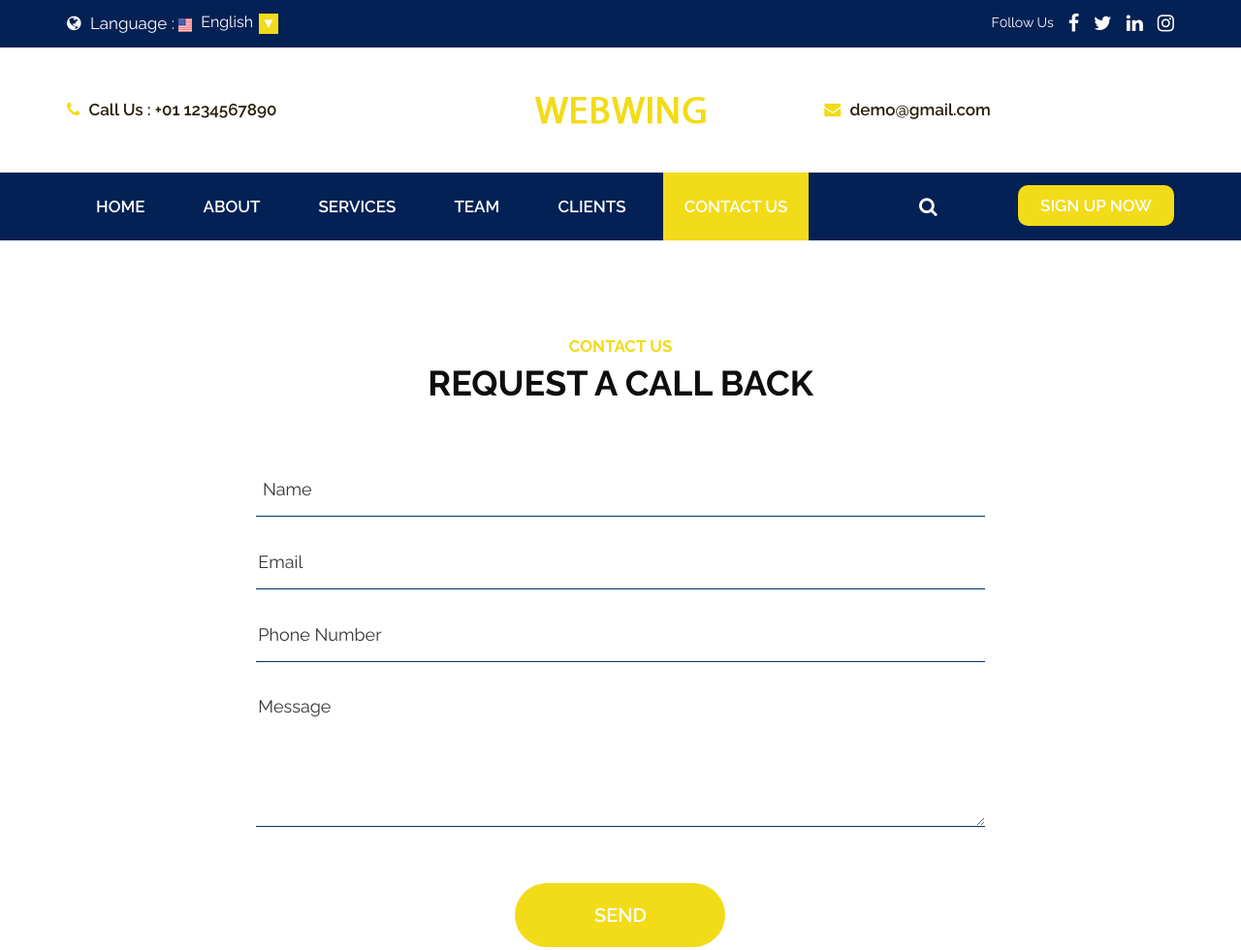
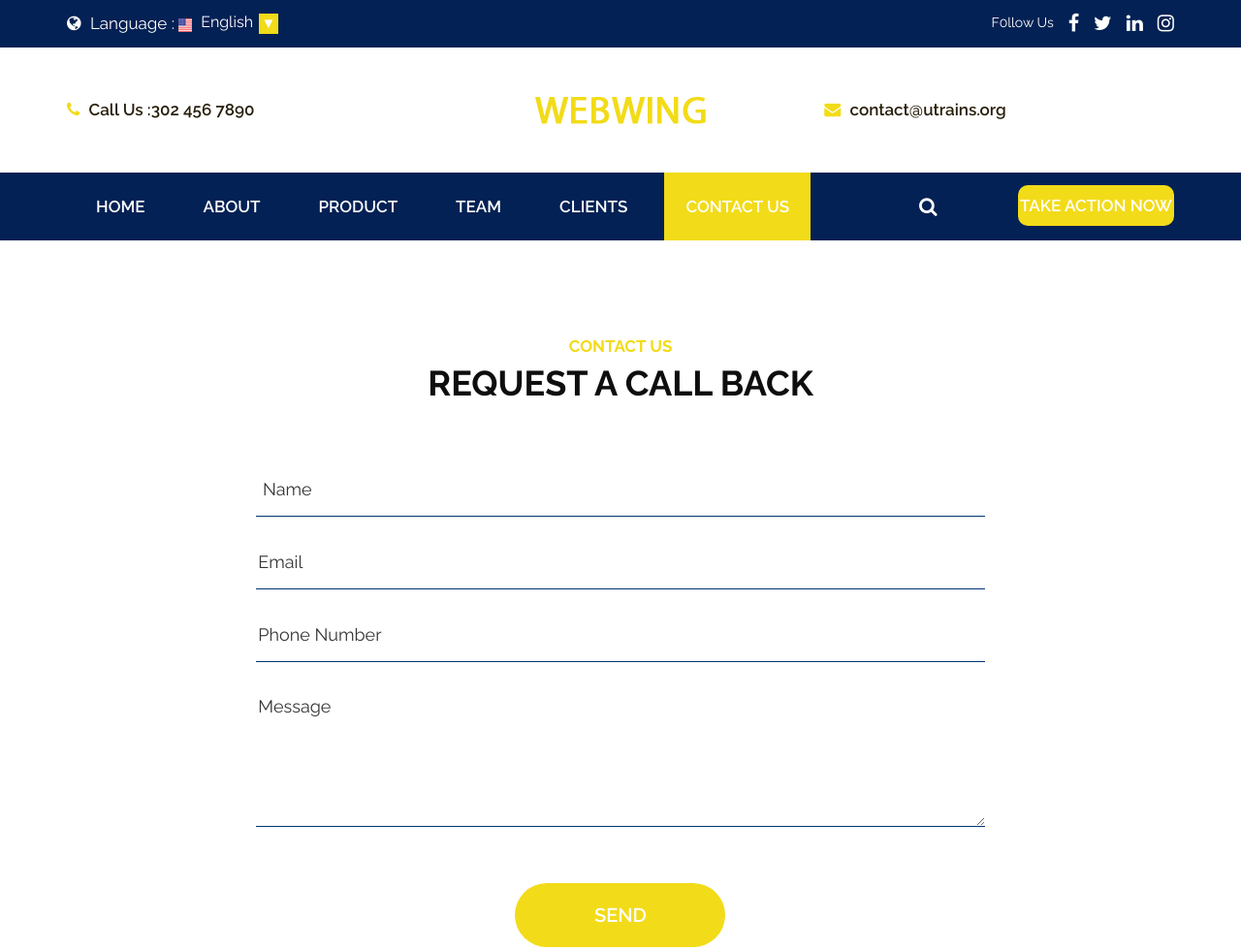
Before and after one commit to devop2023/web-consulting, a plain HTML site: page contact.html in a window 1280 px wide. Shown: the top 980 px of the page at 97% size. Drawn offline with nearby package versions, Linux system fonts and the light colour scheme.

Commit message:
feature branch

```diff
--- a/contact.html
+++ b/contact.html
@@ -82,7 +82,7 @@
                   <div class="row d_flex">
                      <div class="col-md-4 col-sm-4 d_none">
                         <ul class="conta_icon">
-                           <li><a href="#"><i class="fa fa-phone" aria-hidden="true"></i> Call Us : +01 1234567890</a> </li>
+                           <li><a href="#"><i class="fa fa-phone" aria-hidden="true"></i> Call Us :302 456 7890</a> </li>
                         </ul>
                      </div>
                      <div class="col-md-4 col-sm-4 " >
@@ -90,7 +90,7 @@
                      </div>
                      <div class="col-md-4 col-sm-4 d_none">
                         <ul class="conta_icon ">
-                           <li><a href="#"><i class="fa fa-envelope" aria-hidden="true"></i> demo@gmail.com</a> </li>
+                           <li><a href="#"><i class="fa fa-envelope" aria-hidden="true"></i> contact@utrains.org</a> </li>
                         </ul>
                      </div>
                   </div>
@@ -113,7 +113,7 @@
                                     <a class="nav-link" href="about.html">about</a>
                                  </li>
                                  <li class="nav-item">
-                                    <a class="nav-link" href="service.html">services</a>
+                                    <a class="nav-link" href="service.html">product</a>
                                  </li>
                                  <li class="nav-item">
                                     <a class="nav-link" href="team.html">team </a>
@@ -131,7 +131,7 @@
                      <div class="col-md-3 col-sm-5 d_none">
                         <ul class="sign">
                            <li><a href="#"><i class="fa fa-search" aria-hidden="true"></i></a></li>
-                           <li><a class="sign_btn" href="#">sign up now</a></li>
+                           <li><a class="sign_btn" href="#">Take action Now</a></li>
                         </ul>
                      </div>
                   </div>
```
